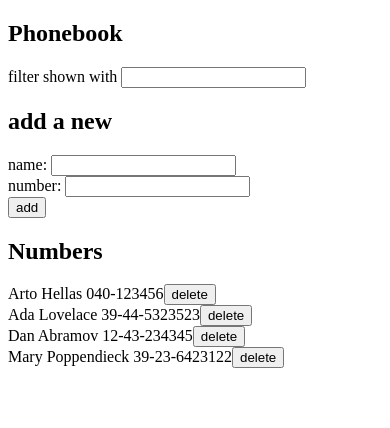
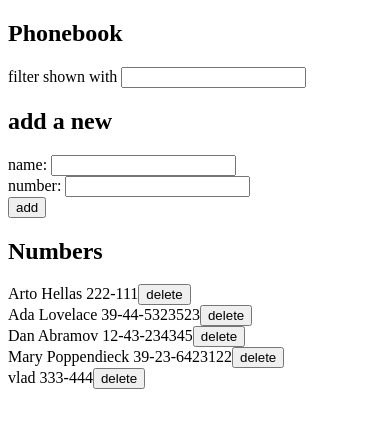
Before and after one commit to fullstackopen2024/part2, a React (Vite) app in the folder phonebook/react/: page / in a window 390 px wide. Shown: the top 428 px of the page. Built offline with nearby package versions, Linux system fonts and the light colour scheme; data requests are answered from the project's data file.

Commit message:
[phonebook][2.15*] Solved exercise 2.15* phonebook, Step 10

```diff
--- a/phonebook/react/db.json
+++ b/phonebook/react/db.json
@@ -2,7 +2,7 @@
   "persons": [
     {
       "name": "Arto Hellas",
-      "number": "040-123456",
+      "number": "222-111",
       "id": "1"
     },
     {
@@ -19,6 +19,11 @@
       "name": "Mary Poppendieck",
       "number": "39-23-6423122",
       "id": "4"
+    },
+    {
+      "id": "0ed3",
+      "name": "vlad",
+      "number": "333-444"
     }
   ]
 }
--- a/phonebook/react/src/App.jsx
+++ b/phonebook/react/src/App.jsx
@@ -33,13 +33,22 @@ function App() {
 
     function handleFromSubmit(event) {
         event.preventDefault()
-        if (persons.find(person => person.name === newName)) {
-            alert(`${newName} is already added to phonebook`)
+
+        const existingPerson = persons.find(person => person.name === newName)
+        if (existingPerson) {
+            if (window.confirm(`${newName} is already added to phonebook, replace the old number with a new one ?`)) {
+                const updatedPerson = {...existingPerson, number: newNumber};
+                personService.updatePerson(updatedPerson).then(response => {
+                    const updatedPersonFromServer = response.data;
+                    setPersons(persons.map(p => p.id === updatedPersonFromServer.id ? updatedPersonFromServer : p))
+                })
+            }
+            setNewName('')
+            setNewNumber('')
             return;
         }
+
         const newPerson = {name: newName, number: newNumber};
-
-
         personService.addPerson(newPerson).then(response => setPersons(persons.concat(response.data)))
         setNewName('')
         setNewNumber('')
--- a/phonebook/react/src/services/persons.js
+++ b/phonebook/react/src/services/persons.js
@@ -10,6 +10,10 @@ const addPerson = (newPerson) => {
     return axios.post(baseUrl, newPerson)
 }
 
+const updatePerson  = (updatedPerson) => {
+    return axios.put(baseUrl + `/${updatedPerson.id}`, updatedPerson)
+}
+
 const deletePerson = (id) => {
     return axios.delete(baseUrl + `/${id}`)
 }
@@ -17,5 +21,6 @@ const deletePerson = (id) => {
 export default {
     getPersons,
     addPerson,
+    updatePerson,
     deletePerson
 }
```
